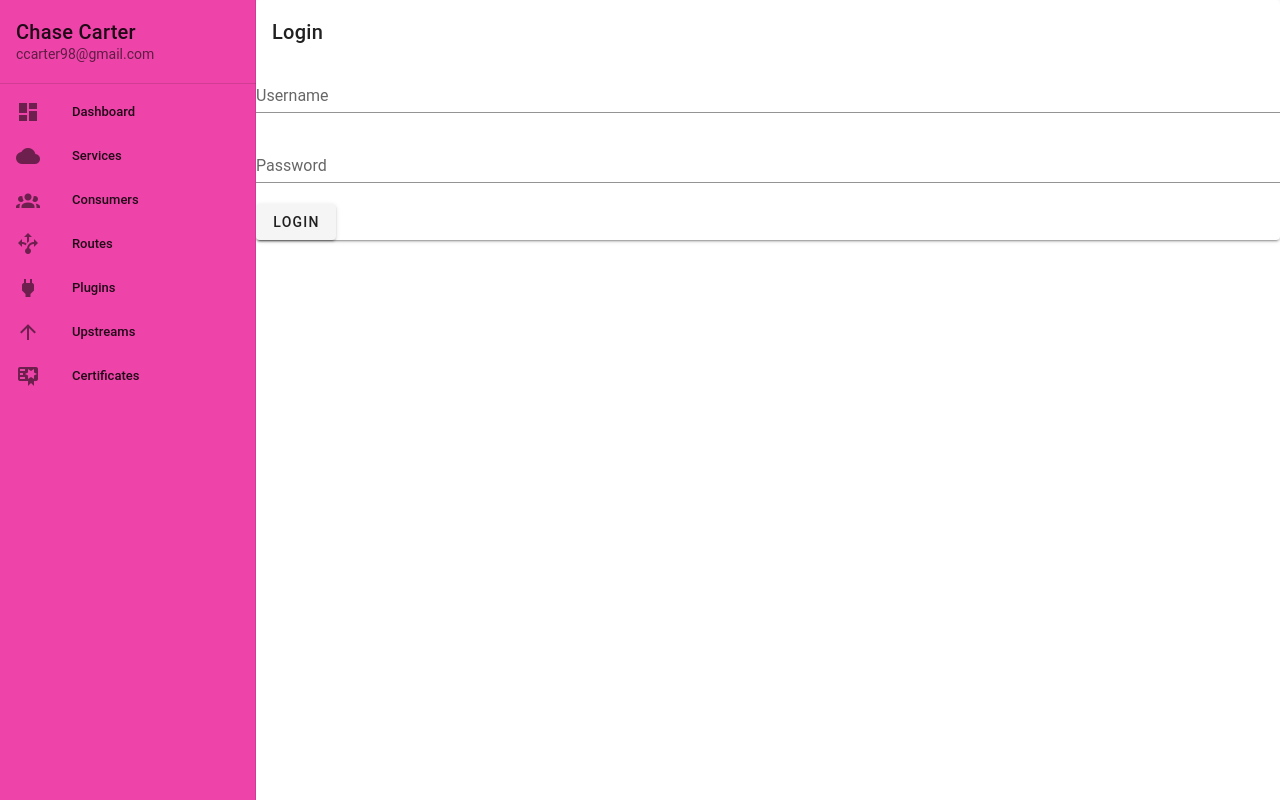
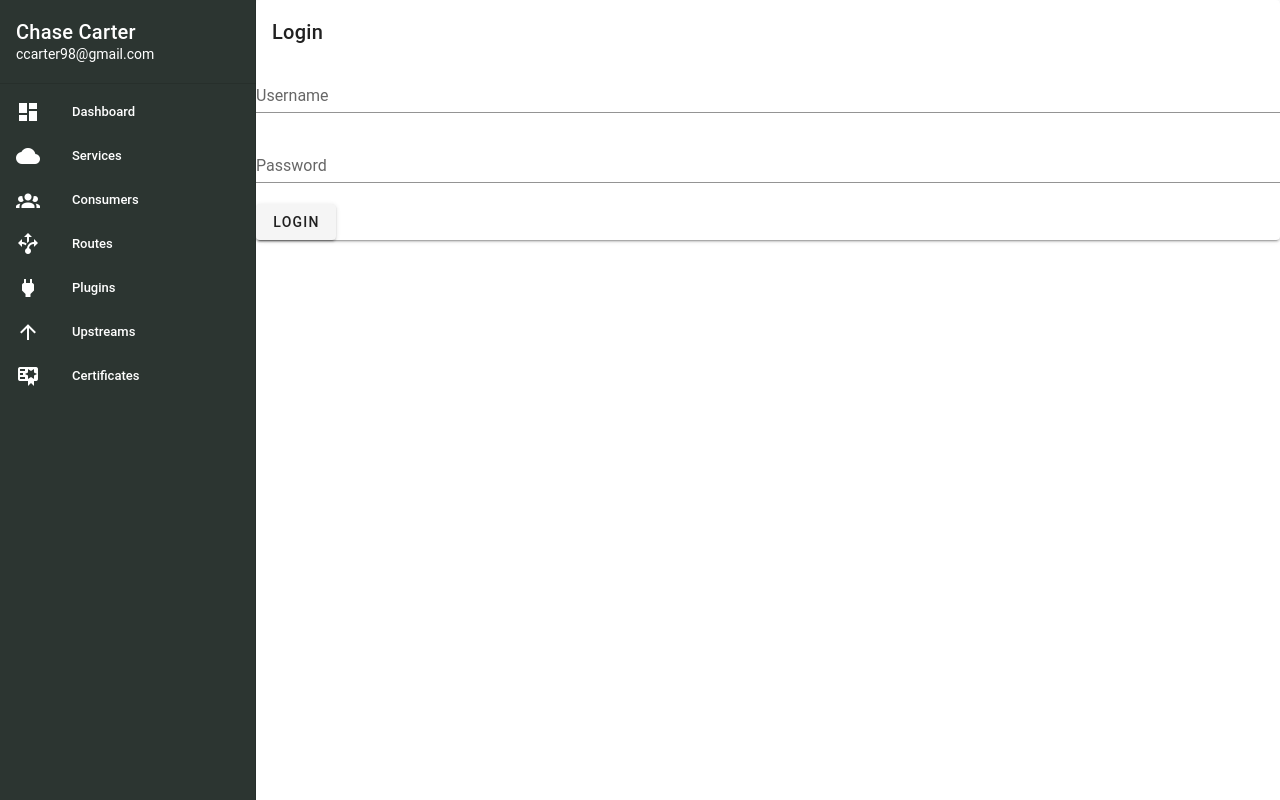
Before and after one commit to Chasec98/KongDash, a Vue app: page /login in a window 1280 px wide. Built offline with nearby package versions, Linux system fonts and the light colour scheme; a small style sheet from the web is missing.

Commit message:
color scheme

```diff
--- a/src/App.vue
+++ b/src/App.vue
@@ -1,6 +1,6 @@
 <template>
   <v-app>
-    <v-app-bar color="primary" dense flat app v-if="$vuetify.breakpoint.mdAndDown">
+    <v-app-bar color="primary" dense flat dark app v-if="$vuetify.breakpoint.mdAndDown">
       <v-app-bar-nav-icon @click="toggleTopBar"></v-app-bar-nav-icon>
     </v-app-bar>
     <Navigation @transitioned="toggleNav" :open="leftBarOpen" />
--- a/src/components/Navigation.vue
+++ b/src/components/Navigation.vue
@@ -3,10 +3,10 @@
     <v-list>
       <v-list-item link>
         <v-list-item-content>
-          <v-list-item-title class="title">
+          <v-list-item-title class="title white--text">
             Chase Carter
           </v-list-item-title>
-          <v-list-item-subtitle>ccarter98@gmail.com</v-list-item-subtitle>
+          <v-list-item-subtitle class="white--text">ccarter98@gmail.com</v-list-item-subtitle>
         </v-list-item-content>
       </v-list-item>
     </v-list>
@@ -16,9 +16,9 @@
     <v-list nav dense>
       <v-list-item link v-for="item in items" :key="item.link" :to="item.link">
         <v-list-item-icon>
-          <v-icon>{{ item.icon }}</v-icon>
+          <v-icon class="white--text">{{ item.icon }}</v-icon>
         </v-list-item-icon>
-        <v-list-item-title>{{ item.title }}</v-list-item-title>
+        <v-list-item-title class="white--text">{{ item.title }}</v-list-item-title>
       </v-list-item>
     </v-list>
   </v-navigation-drawer>
--- a/src/plugins/vuetify.js
+++ b/src/plugins/vuetify.js
@@ -11,9 +11,9 @@ export default new Vuetify({
     dark: false,
     themes: {
       light: {
-        primary: "#ee44aa",
-        secondary: "#424242",
-        accent: "#82B1FF",
+        primary: "#2C3531",
+        secondary: "#116466",
+        accent: "#FFFFFF",
         error: "#FF5252",
         info: "#2196F3",
         success: "#4CAF50",
```
